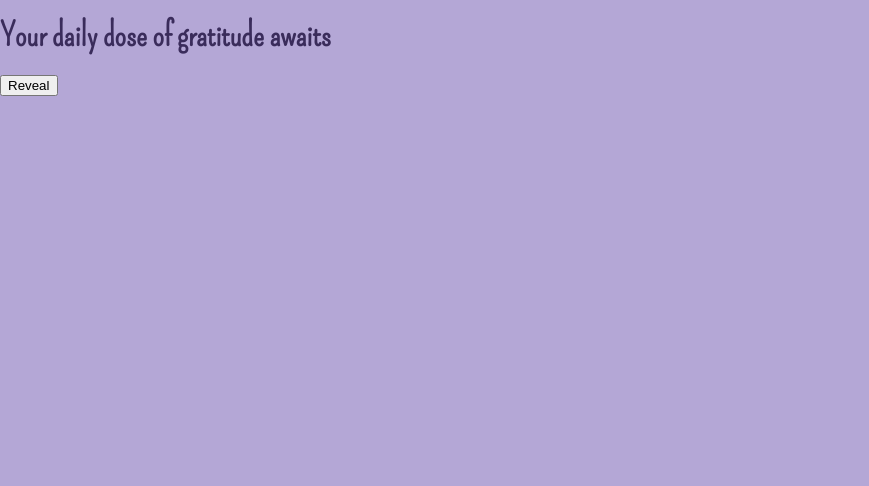
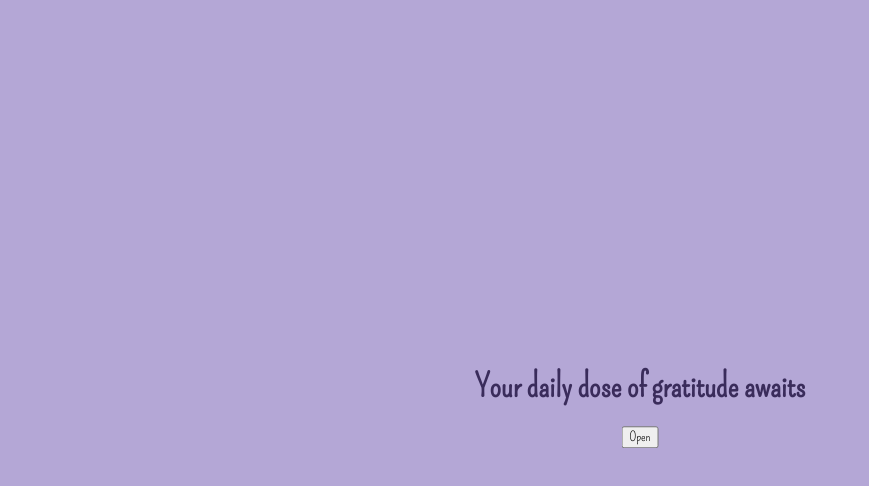
Before and after one commit to Kennie-create/dailly-gratitude-dose, a React (Create React App) app: page / in a window 1280 px wide. Shown: the top 486 px of the page, without its empty margins (0-869 px from the left). Built offline with nearby package versions, Linux system fonts and the light colour scheme.

Commit message:
Repositioning of title and button on landing page

```diff
--- /dev/null
+++ b/src/Affirmations.jsx
@@ -0,0 +1,11 @@
+
+  const positiveAffirmations = ["I am in the right place at the right time, doing the right thing - Louise Hay","Make way for the unprecedented and watch your reality rearrange yourself - Yrsa Daley-Ward","You are loved just for being who you are, just for existing - Ram Dass","Make way for the unprecedented and watch your reality rearrange yourself - Yrsa Daley-Ward" ]
+
+  const Affirmations = () => {
+    return(<h1>{positiveAffirmations[1]}</h1>)
+  }
+
+  export default Affirmations;
+
+  // return random quote from the array
+  // use js functions to find out what day of the month, return matching quote ( expt sept 8, return 8th quote)
--- a/src/App.js
+++ b/src/App.js
@@ -1,5 +1,6 @@
 import "./App.css";
 import { useState } from "react";
+import Affirmations from "./Affirmations.jsx"
 
 function App() {
 
@@ -16,21 +17,22 @@ function App() {
   if (welcomePage) {
     return (
       <main class="full-height background-violet">
+        <div class="title-and-button">
         <h1> Your daily dose of gratitude awaits </h1>
-        <button onClick={dailyDosePage}> Reveal </button>
+        <button onClick={dailyDosePage} class="button-font"> Open </button>
+        </div>
       </main>
     );
   } else {
     return (
       <main class="full-height background-violet">
-        <h1>
-          "I am in the right place at the right time, doing the right thing" -
-          Louise Hay{" "}
-        </h1>
-        <button onClick={returnToWelcomePage}> Finish </button>
+       <Affirmations/>
+        <button onClick={returnToWelcomePage} class="button-font"> Finish </button>
       </main>
     );
   }
+
+
 }
 
 export default App;
--- a/src/index.css
+++ b/src/index.css
@@ -13,9 +13,6 @@
 body, html {
   margin: 0;
   padding: 0;
-  /* font-family: -apple-system, BlinkMacSystemFont, 'Segoe UI', 'Roboto', 'Oxygen',
-    'Ubuntu', 'Cantarell', 'Fira Sans', 'Droid Sans', 'Helvetica Neue',
-    sans-serif; */
   -webkit-font-smoothing: antialiased;
   -moz-osx-font-smoothing: grayscale;
   font-family: 'Pompiere', cursive;
@@ -50,4 +47,17 @@ code {
 
 .full-height {
   min-height: 100vh;
+  position:relative;
 }
+
+.button-font {
+  font-family: 'Pompiere' , cursive;
+}
+
+.title-and-button{
+  text-align: center;
+  position:absolute;
+  top: 50%;
+  left: 50%;
+  transform: translate(-50%, -50%);
+}
```
Also changed, not shown: public/fonts/OFL.txt (added).
